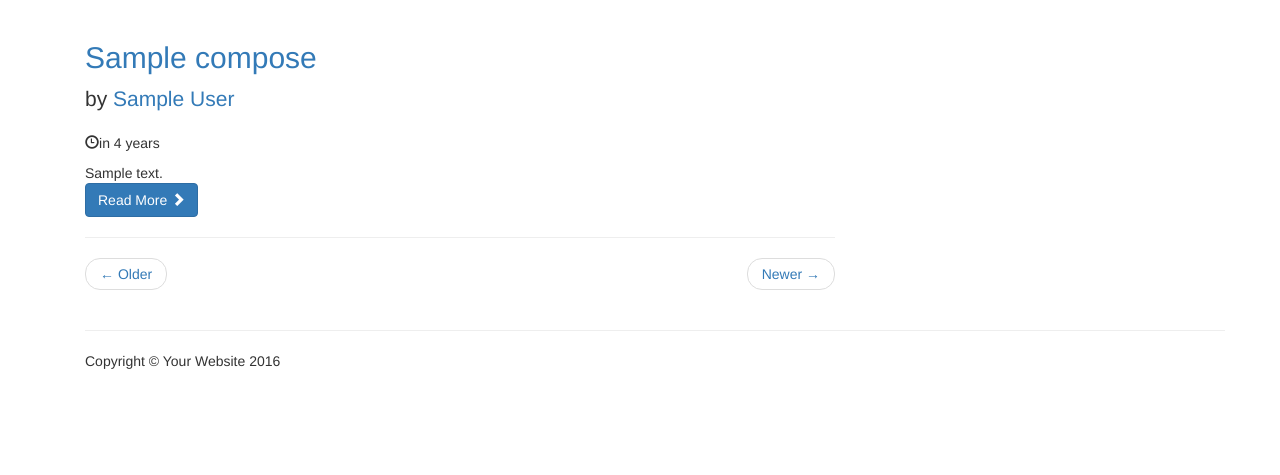
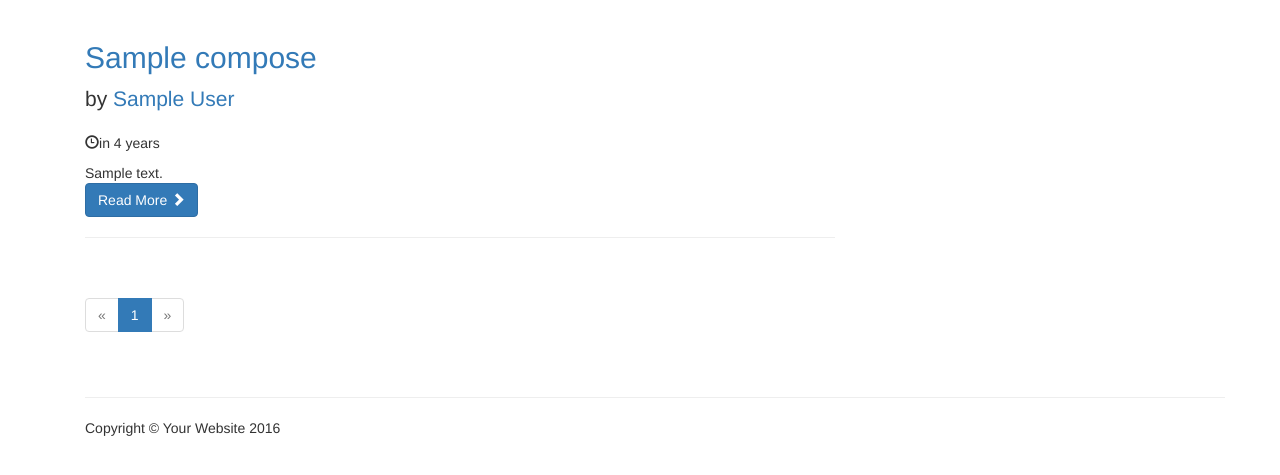
Before and after one commit to Jianwei-Wang/my-flaskr, a Flask app: page / in a window 1280 px wide. Shown: the part 52-527 px from the top of the page. Run offline with Flask 2, Linux system fonts and the light colour scheme; tables that the repository leaves empty hold one stand-in row (values such as "Sample post"); some libraries are stand-ins or nearby versions.

Commit message:
Add pagination
Signed-off-by: Jianwei Wang <jianwei.wang.chn@gmail.com>

```diff
--- a/flaskr.py
+++ b/flaskr.py
@@ -141,12 +141,12 @@ def show_entries():
 #    entries = cur.fetchall()
   #  from models import db, Compose, User
     form = ComposeForm()
-    composes = Compose.query.order_by(Compose.timestamp.desc()).all()
+    # composes = Compose.query.order_by(Compose.timestamp.desc()).all()
     page = request.args.get('page', 1, type = int)
     pagination = Compose.query.order_by(Compose.timestamp.desc()).paginate(
                  page, per_page = app.config['FLASK_COPOSE_PER_PAGE'],
                  error_out = False)
-#    composes = pagination.items
+    composes = pagination.items
 
     if current_user.can(Permission.WRITE_ARTICLES) and \
        form.validate_on_submit():
--- /dev/null
+++ b/templates/_macros.html
@@ -0,0 +1,31 @@
+{% macro pagination_widget(pagination, endpoint) %}
+<ul class="pagination">
+    <li{% if not pagination.has_prev %} class="disabled"{% endif %}>
+        <a href="{% if pagination.has_prev %}{{ url_for(endpoint,
+           page = pagination.page - 1, **kwargs) }}{% else %}#{% endif %}">
+           &laquo;
+        </a>
+    </li>
+    {% for p in pagination.iter_pages() %}
+        {% if p %}
+            {% if p == pagination.page %}
+            <li class="active">
+                <a href="{{ url_for(endpoint, page = p, **kwargs) }}">{{ p}}</a>
+            </li>
+            {% else %}
+            <li>
+                <a href="{{ url_for(endpoint, page = p, **kwargs) }}">{{ p }}</a>
+            </li>
+            {% endif %}
+        {% else %}
+        <li class="disabled"><a href="#">&hellip;</a></li>
+        {% endif %}
+    {% endfor %}
+    <li{% if not pagination.has_next %} class="disabled"{% endif %}>
+        <a href="{% if pagination.has_next %}{{ url_for(endpoint,
+           page = pagination.page + 1, **kwargs) }}{% else %}#{% endif %}">
+           &raquo;
+        </a>
+    </li>
+</ul>
+{% endmacro %}
--- a/templates/show_entries.html
+++ b/templates/show_entries.html
@@ -1,4 +1,5 @@
 {% extends "base.html" %}
+{% import "_macros.html" as macros %}
 {% import "bootstrap/wtf.html" as wtf %}
 
 {% block page_content %}
@@ -34,15 +35,9 @@
                     <hr>
 	        {% endfor %}
 
-                <!-- Pager -->
-                <ul class="pager">
-                    <li class="previous">
-                        <a href="#">&larr; Older</a>
-                    </li>
-                    <li class="next">
-                        <a href="#">Newer &rarr;</a>
-                    </li>
-                </ul>
+		<div class="pagination">
+			{{ macros.pagination_widget(pagination, '.show_entries') }}
+		</div>
 
             </div>
         </div>
```
